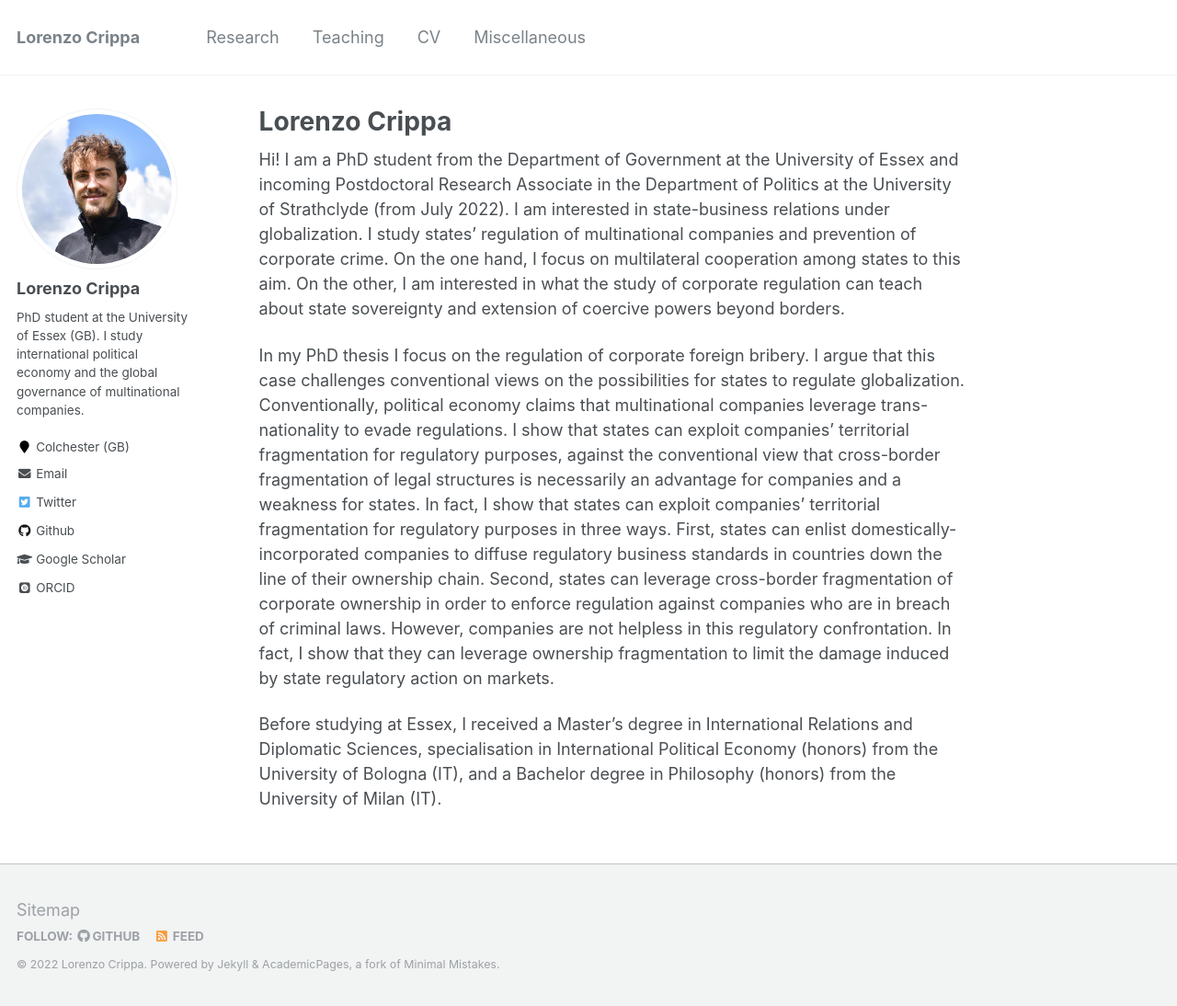
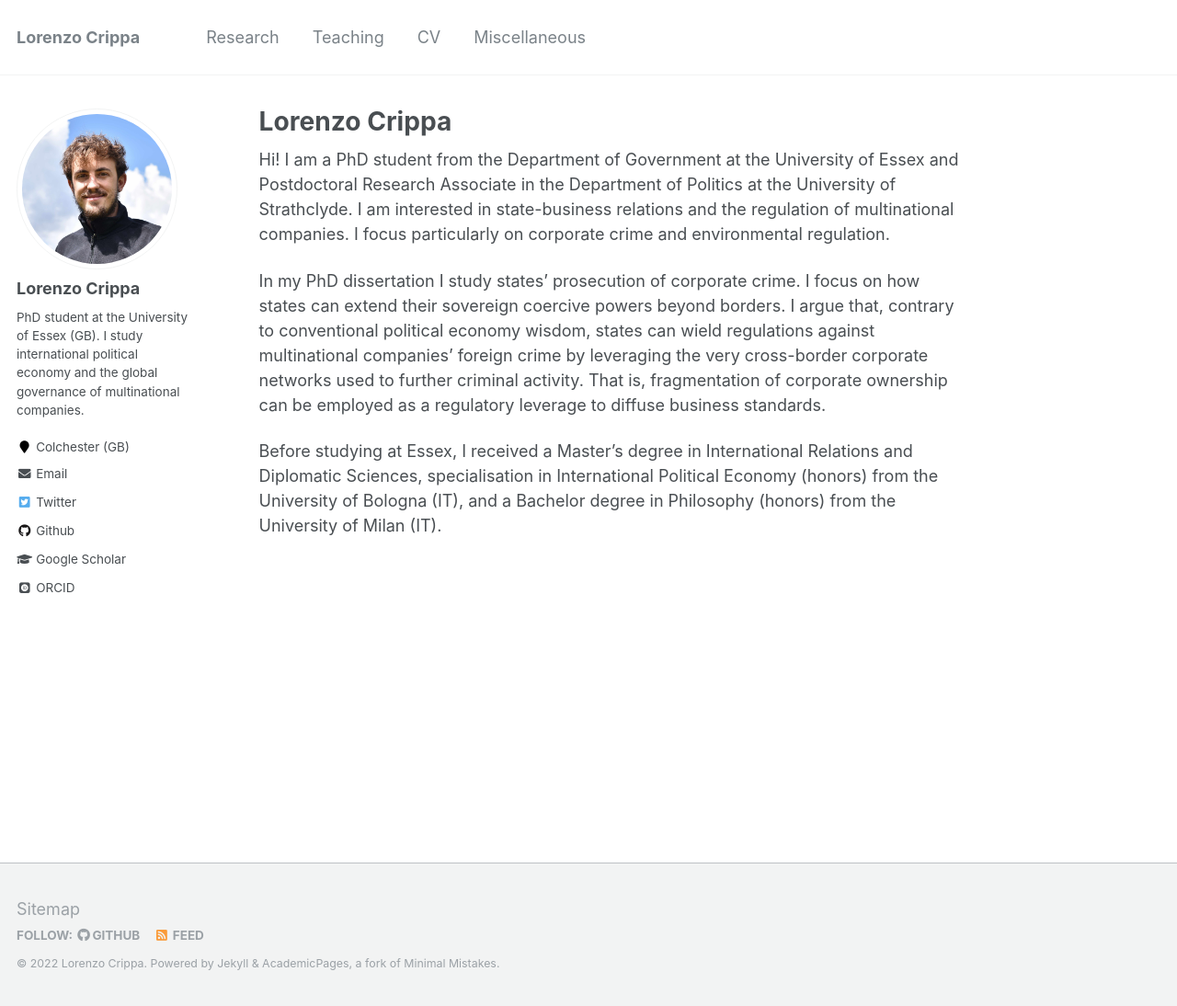
Before and after one commit to lorenzo-crippa/lorenzo-crippa.github.io, a Jekyll site: the page built from _pages/about.md, in a window 1280 px wide and 1094 px high. Shown: the whole window at 92% size. Built offline with Jekyll 4.4.1, drawn with Linux system fonts in a browser that asks for light colours; some web fonts are replaced.

Commit message:
Update about.md

```diff
--- a/_pages/about.md
+++ b/_pages/about.md
@@ -8,8 +8,8 @@ redirect_from:
   - /about.html
 ---
 
-Hi! I am a PhD student from the Department of Government at the University of Essex and incoming Postdoctoral Research Associate in the Department of Politics at the University of Strathclyde (from July 2022). I am interested in state-business relations under globalization. I study states' regulation of multinational companies and prevention of corporate crime. On the one hand, I focus on multilateral cooperation among states to this aim. On the other, I am interested in what the study of corporate regulation can teach about state sovereignty and extension of coercive powers beyond borders.
+Hi! I am a PhD student from the Department of Government at the University of Essex and Postdoctoral Research Associate in the Department of Politics at the University of Strathclyde. I am interested in state-business relations and the regulation of multinational companies. I focus particularly on corporate crime and environmental regulation.
 
-In my PhD thesis I focus on the regulation of corporate foreign bribery. I argue that this case challenges conventional views on the possibilities for states to regulate globalization. Conventionally, political economy claims that multinational companies leverage trans-nationality to evade regulations. I show that states can exploit companies' territorial fragmentation for regulatory purposes, against the conventional view that cross-border fragmentation of legal structures is necessarily an advantage for companies and a weakness for states. In fact, I show that states can exploit companies’ territorial fragmentation for regulatory purposes in three ways. First, states can enlist domestically-incorporated companies to diffuse regulatory business standards in countries down the line of their ownership chain. Second, states can leverage cross-border fragmentation of corporate ownership in order to enforce regulation against companies who are in breach of criminal laws. However, companies are not helpless in this regulatory confrontation. In fact, I show that they can leverage ownership fragmentation to limit the damage induced by state regulatory action on markets.
+In my PhD dissertation I study states' prosecution of corporate crime. I focus on how states can extend their sovereign coercive powers beyond borders. I argue that, contrary to conventional political economy wisdom, states can wield regulations against multinational companies' foreign crime by leveraging the very cross-border corporate networks used to further criminal activity. That is, fragmentation of corporate ownership can be employed as a regulatory leverage to diffuse business standards.
 
 Before studying at Essex, I received a Master's degree in International Relations and Diplomatic Sciences, specialisation in International Political Economy (honors) from the University of Bologna (IT), and a Bachelor degree in Philosophy (honors) from the University of Milan (IT).
```
